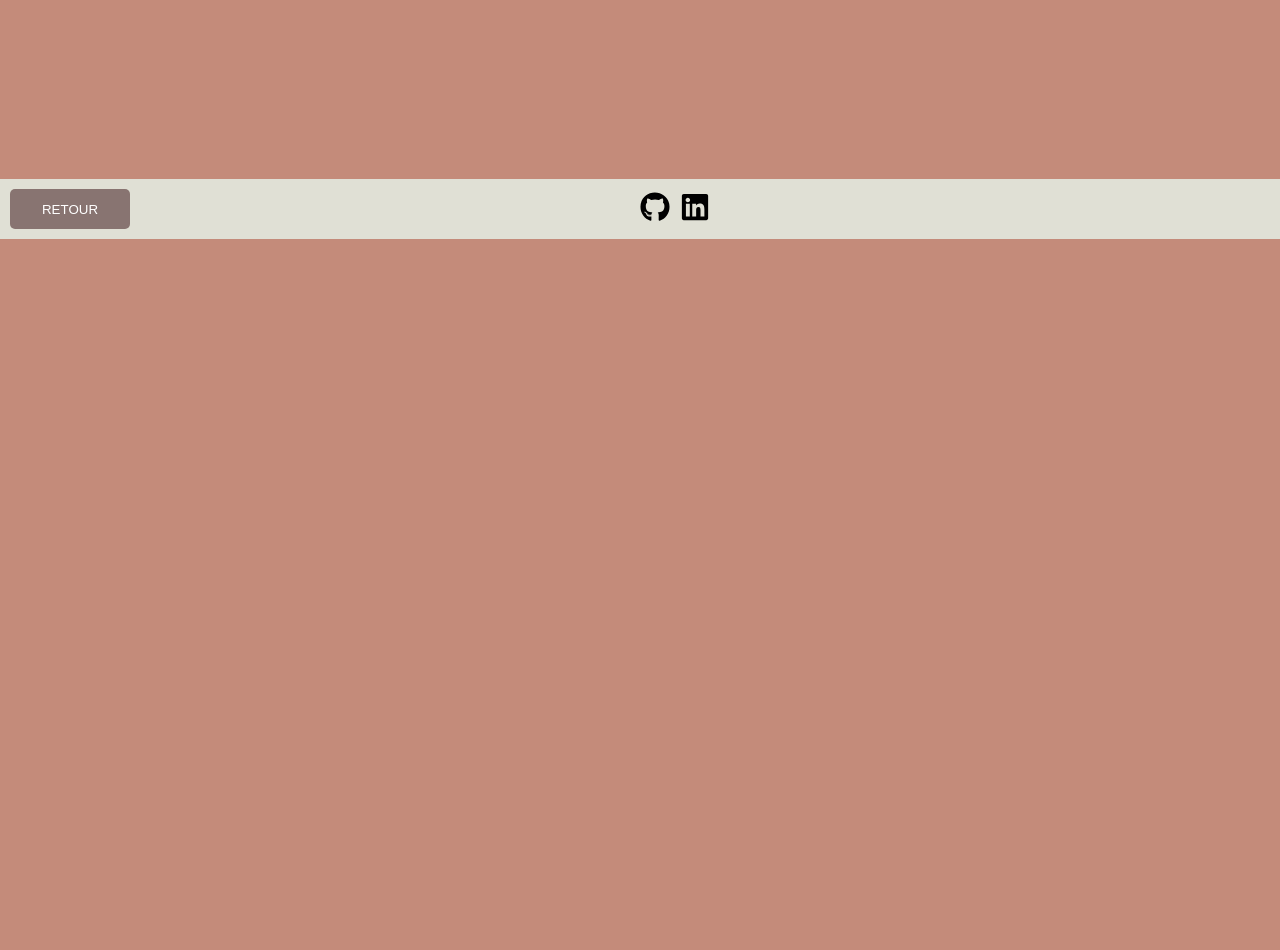
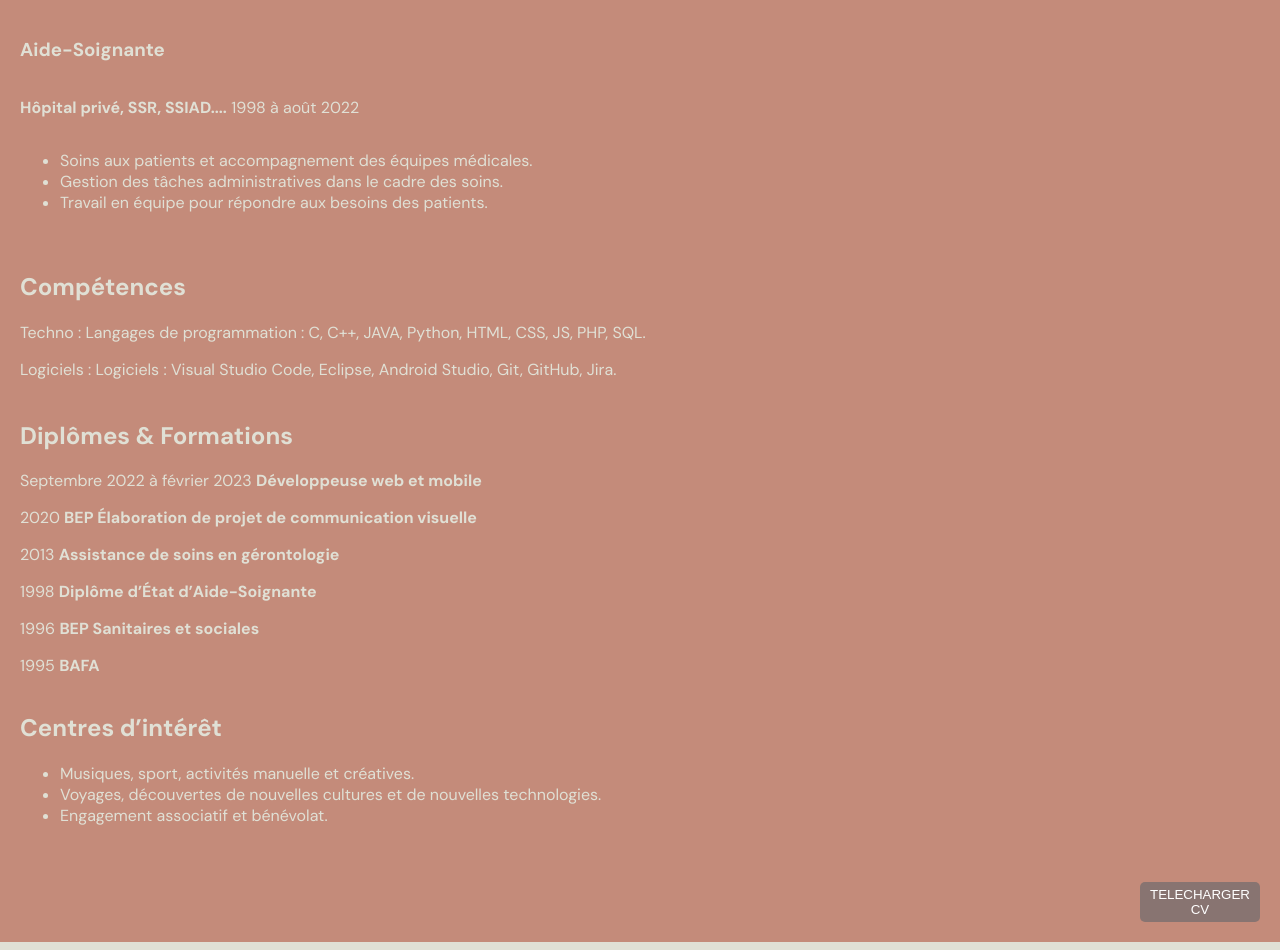
Before and after one commit to DuneNathalie/PortFolio, a React (Create React App) app: page /cv in a window 1280 px wide. Shown: the part 561-1511 px from the top of the page. Before the commit the page ends 800 px from the top, so only its background shows below. Built offline with nearby package versions, Linux system fonts and the light colour scheme; a web font is replaced by a local one.

Commit message:
init cv and download CV

```diff
--- /dev/null
+++ b/src/Data/DataCv.js
@@ -0,0 +1,93 @@
+const Data_cv = [
+    {
+      id: 1,
+      title: 'Expérience professionnelle',
+      experiences: [
+        {
+          emploi: "Développeuse R&D.",
+          employeur: 'Wiio',
+          date: "Mars 2023 à novembre 2024",
+          description: {
+            tache1: "Développement d’applications et d’interfaces web à destination des industriels.",
+            tache2: "Développement d’applications mobiles sur équipements industriels (ZEBRA, ProGlove) à destination d’industriels.",
+            tache3: "Modernisation d’écrans (SAP, Velocity) et intégration d’interfaces aux équipements (lecteur, balance).",
+          },
+        },
+        {
+          emploi: 'Formation Développeuse web et mobile',
+          employeur: "Wild Code School",
+          date: "Septembre 2022 à février 2023",
+          description: {
+            tache1: "Formation en programmation informatique.",
+            tache2: "Développement de projets en C, C++, JAVA, Python, HTML, CSS, JS, PHP, SQL.",
+            tache3: "Travail en équipe sur des projets de groupe.",
+          },
+        },
+        {
+          emploi: 'Aide-Soignante',
+          employeur: "Hôpital privé, SSR, SSIAD....",
+          date: "1998 à août 2022",
+          description: {
+            tache1: "Soins aux patients et accompagnement des équipes médicales.",
+            tache2: "Gestion des tâches administratives dans le cadre des soins.",
+            tache3: "Travail en équipe pour répondre aux besoins des patients.",
+          },
+        },
+      ],
+    },
+    {
+      id: 2,
+      title: 'Compétences',
+      details: [
+        {
+          techno: "Langages de programmation : C, C++, JAVA, Python, HTML, CSS, JS, PHP, SQL.",
+        },
+        {
+          logiciels: "Logiciels : Visual Studio Code, Eclipse, Android Studio, Git, GitHub, Jira.",
+        },
+      ],
+    },
+    {
+      id: 3,
+      title: 'Diplômes & Formations',
+      details: [
+        {
+          formation: "Développeuse web et mobile",
+          date: "Septembre 2022 à février 2023",
+        },
+        {
+          formation: "BEP Élaboration de projet de communication visuelle",
+          date: "2020",
+        },
+        {
+          formation: "Assistance de soins en gérontologie",
+          date: "2013",
+        },
+        {
+          formation: "Diplôme d’État d’Aide-Soignante",
+          date: "1998",
+        },
+        {
+          formation: "BEP Sanitaires et sociales",
+          date: "1996",
+        },
+        {
+          formation: "BAFA",
+          date: "1995",
+        },
+      ],
+    },
+    {
+      id: 4,
+      title: 'Centres d’intérêt',
+      details: [
+        {
+          interet1: "Musiques, sport, activités manuelle et créatives.",
+          interet2: "Voyages, découvertes de nouvelles cultures et de nouvelles technologies.",
+          interet3: "Engagement associatif et bénévolat.",
+        },
+      ],
+    },
+  ];
+
+  export default Data_cv;
--- /dev/null
+++ b/src/components/Curriculum/CVitt/CVitt.module.scss
@@ -0,0 +1,33 @@
+.container {
+    flex: 1;
+    padding: 20px;
+    display: flex;
+    flex-direction: column;
+
+    .item {
+        margin-bottom: 20px;
+
+
+        .description {
+            display: flex;
+            flex-direction: column;
+            justify-content: flex-start;
+            height: 150px;
+
+
+           /* .employeur {
+                background-color: chartreuse;
+            } */
+
+
+        }
+
+      /*  .list {
+            background-color: brown;
+
+        } */
+    }
+    .form{
+        display: flex;
+    }
+}
--- /dev/null
+++ b/src/components/Curriculum/CVitt/CVitt.tsx
@@ -0,0 +1,99 @@
+import React from 'react';
+import styles from './CVitt.module.scss';
+
+import Data_Cv from '../../../Data/DataCv.js';
+
+const CVitt = () => {
+    const experienceData = Data_Cv.filter(item => item.id === 1);
+    const competenceData = Data_Cv.filter(item => item.id === 2);
+    const formationData = Data_Cv.filter(item => item.id === 3);
+    const centreData = Data_Cv.filter(item => item.id === 4);
+    console.log("experience data = ", experienceData);
+    console.log("competence data = ", competenceData);
+    return (
+        <div className={styles.container}>
+            {experienceData.map((experienceCategory) => (
+                <div key={experienceCategory.id} >
+                    <h2>{experienceCategory.title}</h2>
+                    <div >
+                        {experienceCategory.experiences.map((experience) => (
+                            <div key={experience.id} className={styles.item}>
+                                <h3>{experience.emploi}</h3>
+                                <div className={styles.description}>
+                                    <div className={styles.employeur}>
+                                        <p><strong>{experience.employeur}</strong> {experience.date}</p>
+                                    </div>
+                                    <div className={styles.list}>
+                                        <ul>
+                                            <li>{experience.description.tache1}</li>
+                                            <li>{experience.description.tache2}</li>
+                                            <li>{experience.description.tache3}</li>
+                                        </ul>
+                                    </div>
+                                </div>
+                            </div>
+                        ))}
+                    </div>
+
+                </div>
+            ))}
+            <div>
+                {competenceData.map((competenceCategory) => (
+                    <div key={competenceCategory.id}>
+                        <h2>{competenceCategory.title}</h2>
+                        <div>
+                            <div className={styles.item}>
+                                {competenceCategory.details.map((detail, index) => (
+                                    <div key={index}>
+                                        {detail.techno && <p>Techno : {detail.techno}</p>}
+                                        {detail.logiciels && <p>Logiciels : {detail.logiciels}</p>}
+                                    </div>
+                                ))}
+                            </div>
+                        </div>
+                    </div>
+                ))}
+            </div>
+            <div>
+                {formationData.map((formationCategory) => (
+                    <div key={formationCategory.id} >
+                        <h2>{formationCategory.title}</h2>
+                        <div >
+                            {formationCategory.details.map((detail) => (
+                                <div key={detail.id}>
+                                    <div className={styles.formation}>
+                                        <p>{detail.date} <strong>{detail.formation}</strong></p>
+                                    </div>
+                                </div>
+                            ))}
+                        </div>
+
+                    </div>
+                ))}
+            </div>
+
+            <div>
+                {centreData.map((centreCategory) => (
+                    <div key={centreCategory.id}>
+                        <h2>{centreCategory.title}</h2>
+                        <div>
+                            {centreCategory.details.map((detail, index) => (
+                                <div key={index}>
+                                    <div className={styles.list}>
+                                        <ul>
+                                            <li>{detail.interet1}</li>
+                                            <li>{detail.interet2}</li>
+                                            <li>{detail.interet3}</li>
+                                        </ul>
+                                    </div>
+                                </div>
+                            ))}
+                        </div>
+                    </div>
+                ))}
+            </div>
+
+        </div>
+    );
+};
+export default CVitt;
--- /dev/null
+++ b/src/components/Curriculum/DownloadCv/DownloadCv.module.scss
@@ -0,0 +1,5 @@
+.container{
+    display: flex  ;
+    justify-content: end;
+    padding: 20px;
+}
--- /dev/null
+++ b/src/components/Curriculum/DownloadCv/DownloadCv.tsx
@@ -0,0 +1,13 @@
+import React from 'react';
+
+import Button from '../../Button/Button';
+import Styles from './DownloadCv.module.scss';
+
+const DownloadCv: React.FC = () => {
+    return (
+        <div className={Styles.container}>
+            <a href="/Cv/cv.pdf" download="Mon_CV.pdf"><Button text="TELECHARGER CV"/></a>
+        </div>
+    )
+};
+export default DownloadCv;
--- /dev/null
+++ b/src/components/Preambule/Preambule.tsx
@@ -0,0 +1,16 @@
+import React from 'react';
+
+import Styles from './Preambule.module.scss';
+
+interface PreambuleProps {
+    text:string;
+}
+
+const Preambule: React.FC<PreambuleProps> = ({text}) => {
+    return (
+        <div className={Styles.container}>
+           <p>{text}</p>
+        </div>
+    )
+}
+export default Preambule;
--- a/src/components/Presentation/Presentation.tsx
+++ /dev/null
@@ -1,16 +0,0 @@
-import React from 'react';
-
-import Styles from './Presentation.module.scss';
-
-interface PresentationProps {
-    text:string;
-}
-
-const Presentation: React.FC<PresentationProps> = ({text}) => {
-    return (
-        <div className={Styles.container}>
-           <p>{text}</p>
-        </div>
-    )
-}
-export default Presentation;
--- a/src/pages/Cv/Cv.module.scss
+++ b/src/pages/Cv/Cv.module.scss
@@ -4,4 +4,5 @@
     display: flex;
     flex-direction: column;
     justify-content: space-between;
+
 }
--- a/src/pages/Cv/Cv.tsx
+++ b/src/pages/Cv/Cv.tsx
@@ -4,12 +4,16 @@ import React from 'react';
 import Footer from '../../components/Footer/Footer';
 import Styles from './Cv.module.scss';
 import Title from '../../components/Title/Title';
+import DownloadCv from '../../components/Curriculum/DownloadCv/DownloadCv';
+import CVitt from '../../components/Curriculum/CVitt/CVitt';
 
 const Cv: React.FC = () => {
 
     return (
         <div className={Styles.container}>
             <Title title='curriculum vitae' />
+            <CVitt/>
+            <DownloadCv />
             <Footer type='cv' />
         </div>
     );
--- a/src/pages/Graphism/Graphism.tsx
+++ b/src/pages/Graphism/Graphism.tsx
@@ -5,7 +5,7 @@ import Footer from '../../components/Footer/Footer';
 import Styles from './Graphism.module.scss';
 import Title from '../../components/Title/Title';
 import Illustrator from '../../components/Illustrator/Illustrator';
-import Presentation from '../../components/Presentation/Presentation';
+import Presentation from '../../components/Preambule/Preambule';
 
 import Data_Presentation from '../../Data/DataPresentation';
 
--- a/src/pages/Realisation/Realisation.tsx
+++ b/src/pages/Realisation/Realisation.tsx
@@ -6,7 +6,7 @@ import Styles from './Realisation.module.scss';
 import NavigatePage from '../../components/Footer/Footer';
 import Web from '../../components/Web/Web';
 import Title from '../../components/Title/Title';
-import Presentation from '../../components/Presentation/Presentation';
+import Presentation from '../../components/Preambule/Preambule';
 
 import Data_Presentation from '../../Data/DataPresentation';
 
```
Also changed, not shown: src/components/Preambule/Preambule.module.scss (renamed from src/components/Presentation/Presentation.module.scss), 1 other file (tests, documents, lock files or other folders).
